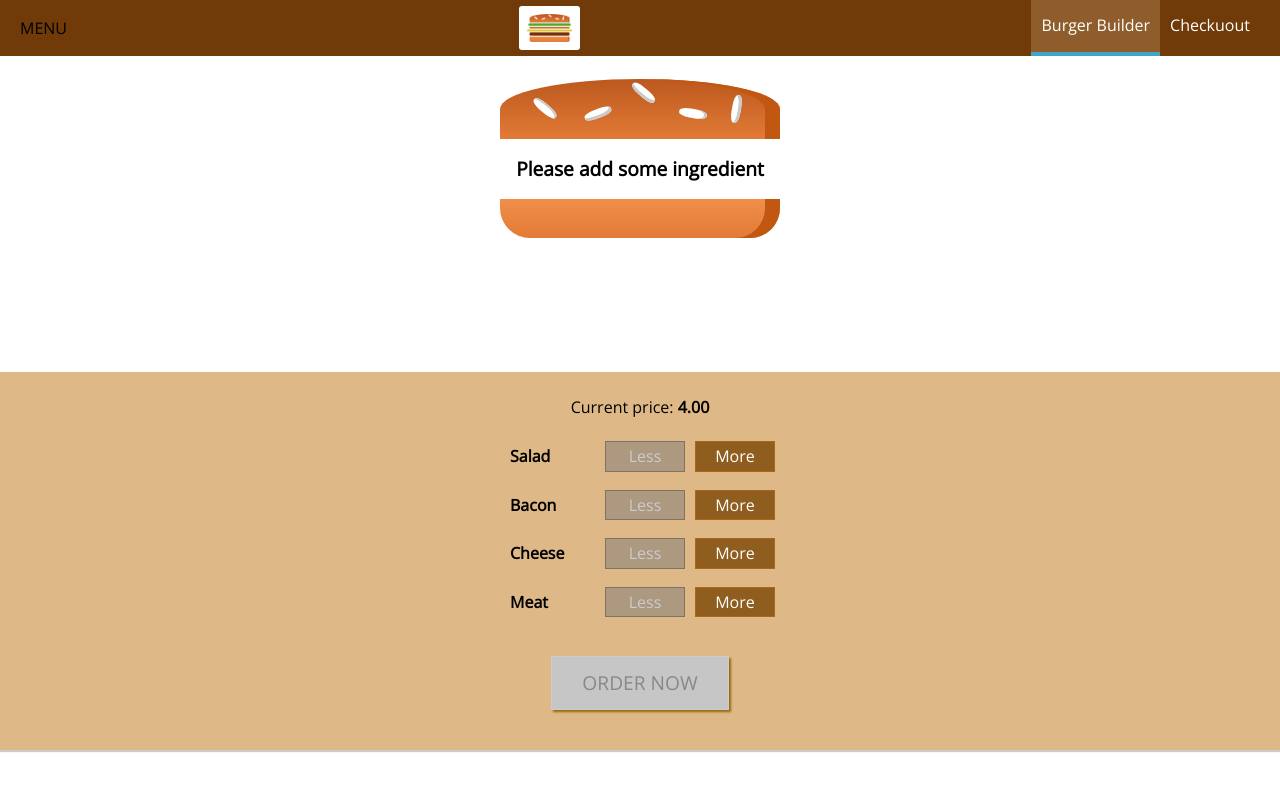
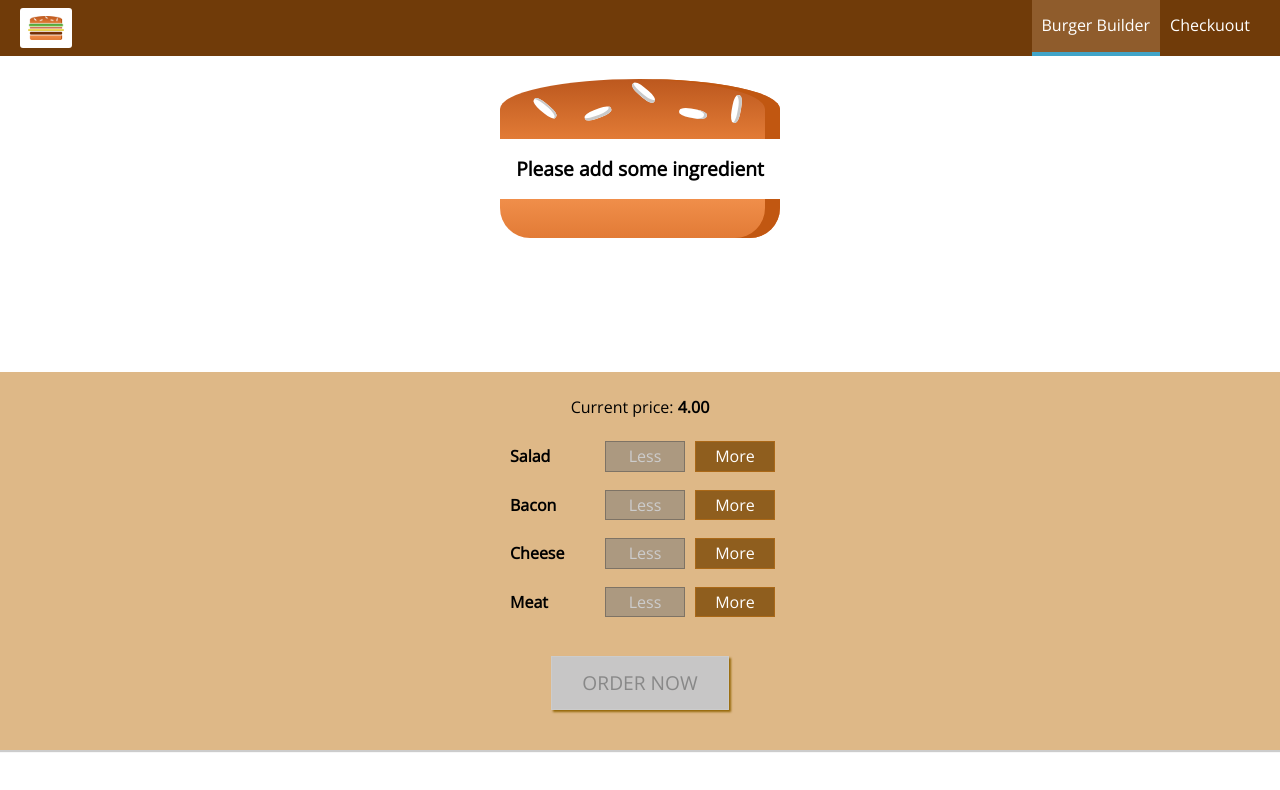
Before and after one commit to matforc/react-burger, a React app: page / in a window 1280 px wide. Shown: the top 790 px of the page. Built offline with nearby package versions, Linux system fonts and the light colour scheme.

Commit message:
menu finished

```diff
--- a/src/components/Layout/Layout.js
+++ b/src/components/Layout/Layout.js
@@ -1,24 +1,44 @@
-import React from 'react';
 
 import Aux from '../../hoc/Aux';
 import classes from './layout.css';
 import Toolbar from '../Navigation/Toolbar/Toolbar';
+import SideDrawer from '../Navigation/SideDrawer/SideDrawer';
 
-const layout = (props) => {
 
-    return (
+import React, { Component } from 'react';
 
-        <Aux>
-        <Toolbar />
+class Layout extends Component {
 
-        <main className={classes.Content}>
-            {props.children /*Questo prop.children è BurgerBuilder Component*/}
-        </main>
+        state = {
+            showSiteDrawer: false
+        }
 
-        </Aux>
+    sideDrawerClosedHandler = () => {
+        this.setState({
+            showSiteDrawer: false
+        })
+    }
 
-    );
+    sideDrawerOpendHandler = () => {
+        this.setState((prevState) => {
+            return {showSiteDrawer: !prevState.showSiteDrawer}
+        })
+    }
+
+
+    render() {
+        return (
+            <Aux>
+                <Toolbar openSideDrawer={this.sideDrawerOpendHandler} />
+                <SideDrawer open={this.state.showSiteDrawer} closed={this.sideDrawerClosedHandler}/>
+
+                <main className={classes.Content}>
+                    {this.props.children /*Questo prop.children è BurgerBuilder Component*/}
+                </main>
+
+            </Aux>
+        );
+    }
 }
 
-
-export default layout;
+export default Layout;
--- a/src/components/Logo/Logo.css
+++ b/src/components/Logo/Logo.css
@@ -1,12 +1,28 @@
 .Logo {
     background-color: #FFFFFF;
     padding: 8px;
-    height: 80%;
+    height: 100%;
     box-sizing: border-box;
     border-radius: 3px;
+    margin: 22px 0;
 
 }
 
 .Logo img {
     height: 100%;
 }
+
+@media (min-width: 500px) {
+    .Logo {
+        background-color: #FFFFFF;
+        padding: 8px;
+        height: 100%;
+        box-sizing: border-box;
+        border-radius: 3px;
+
+    }
+
+    .Logo img {
+        height: 100%;
+    }
+}
--- a/src/components/Logo/Logo.js
+++ b/src/components/Logo/Logo.js
@@ -6,7 +6,7 @@ import classes from './Logo.css';
 
 const Logo = (props) => {
     return (
-        <div className={classes.Logo}>
+        <div className={classes.Logo} style={{height:props.height}}>
             <img src={burgerLogo} alt="Burger App" />
         </div>
     );
--- /dev/null
+++ b/src/components/Navigation/MenuButton/MenuButton.css
@@ -0,0 +1,27 @@
+.Hamburger span{
+    width: 50px;
+    height: 5px;
+    background-color: #ecf0f1;
+    display: block;
+    margin: 8px auto;
+    -webkit-transition: all 0.3s ease-in-out;
+    -o-transition: all 0.3s ease-in-out;
+    transition: all 0.3s ease-in-out;
+  }
+
+  .Hamburger:hover{
+    cursor: pointer;
+  }
+
+.Hamburger {
+    width: 60px;
+    height: 100%;
+    padding-top: 8px;
+    display: block;
+}
+
+@media (min-width:500px) {
+    .Hamburger {
+        display: none;
+    }
+}
--- /dev/null
+++ b/src/components/Navigation/MenuButton/MenuButton.js
@@ -0,0 +1,15 @@
+import React from 'react';
+import classes from './MenuButton.css';
+
+const MenuButtom = (props) => {
+    return (
+
+        <div className={classes.Hamburger} onClick={props.clicked}>
+          <span className="line"></span>
+          <span className="line"></span>
+          <span className="line"></span>
+        </div>
+    );
+};
+
+export default MenuButtom;
--- /dev/null
+++ b/src/components/Navigation/SideDrawer/SideDrawer.css
@@ -0,0 +1,28 @@
+.SideDrawer {
+    position: fixed;
+    width: 280px;
+    max-width: 70%;
+    height: 100%;
+    left: 0;
+    top: 0;
+    z-index: 200;
+    background-color: #FFF;
+    padding: 32px 16px;
+    box-sizing: border-box;
+    transition: transform 0.3s ease-out
+}
+
+@media (min-width: 500px) {
+
+    .SideDrawer {
+        display: none;
+    }
+
+}
+
+.Open {
+    transform: translateX(0);
+}
+.Close {
+    transform: translateX(-100%);
+}
--- /dev/null
+++ b/src/components/Navigation/SideDrawer/SideDrawer.js
@@ -0,0 +1,39 @@
+import React from 'react';
+import classes from './SideDrawer.css';
+
+import Logo from '../../Logo/Logo';
+import NavigationItems from '../NavigationItems/NavigationItems';
+import Backdrop from '../../UI/Backdrop/Backdrop';
+
+import Aux from '../../../hoc/Aux';
+
+const SideDrawer = (props) => {
+
+
+    let attachedCLasses = [
+        classes.SideDrawer, classes.Close
+    ]
+
+    if(props.open) {
+        attachedCLasses = [
+            classes.SideDrawer, classes.Open
+        ]
+    }
+
+
+    return (
+        <Aux>
+            <Backdrop show={props.open} clicked={props.closed} />
+            <div className={attachedCLasses.join(' ')}>
+                <Logo height="11%"></Logo>
+                <nav>
+                    <NavigationItems/>
+                </nav>
+            </div>
+        </Aux>
+
+
+    );
+};
+
+export default SideDrawer;
--- a/src/components/Navigation/Toolbar/Toolbar.css
+++ b/src/components/Navigation/Toolbar/Toolbar.css
@@ -16,3 +16,9 @@
 .Toolbar nav {
     height: 100%;
 }
+
+@media (max-width: 499px) {
+    .DesktopOnly {
+        display: none;
+    }
+}
--- a/src/components/Navigation/Toolbar/Toolbar.js
+++ b/src/components/Navigation/Toolbar/Toolbar.js
@@ -2,14 +2,15 @@ import React from 'react';
 import classes from './Toolbar.css';
 import Logo from '../../Logo/Logo';
 import NavigationItems from '../NavigationItems/NavigationItems';
+import MenuButtom from '../MenuButton/MenuButton';
 
 
 const toolbar = (props) => {
     return (
         <header className={classes.Toolbar}>
-            <div>MENU</div>
-            <Logo/>
-            <nav>
+            <MenuButtom clicked={props.openSideDrawer} />
+            <Logo height="70%"/>
+            <nav className={classes.DesktopOnly}>
                 <NavigationItems/>
             </nav>
         </header>
```
